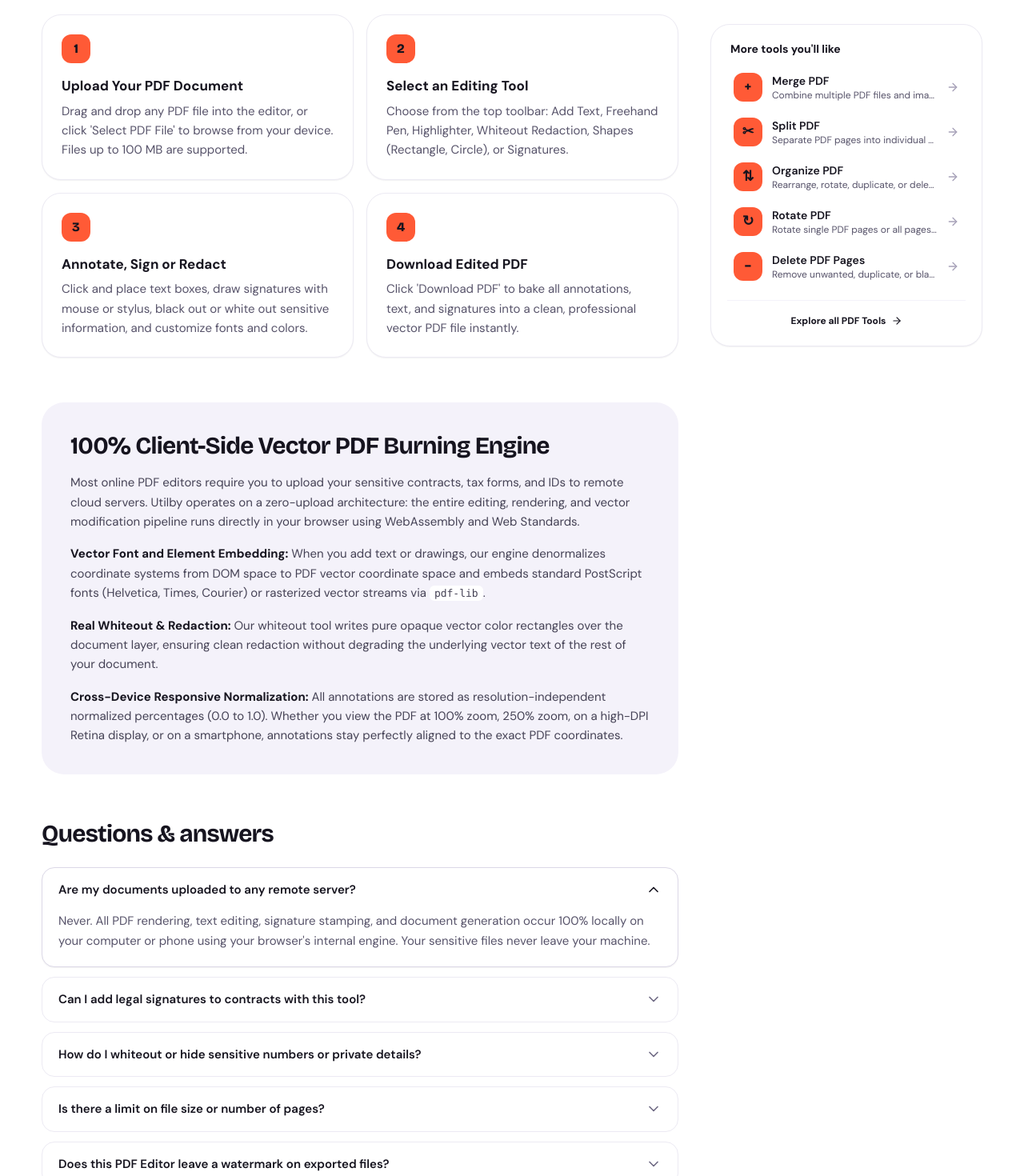
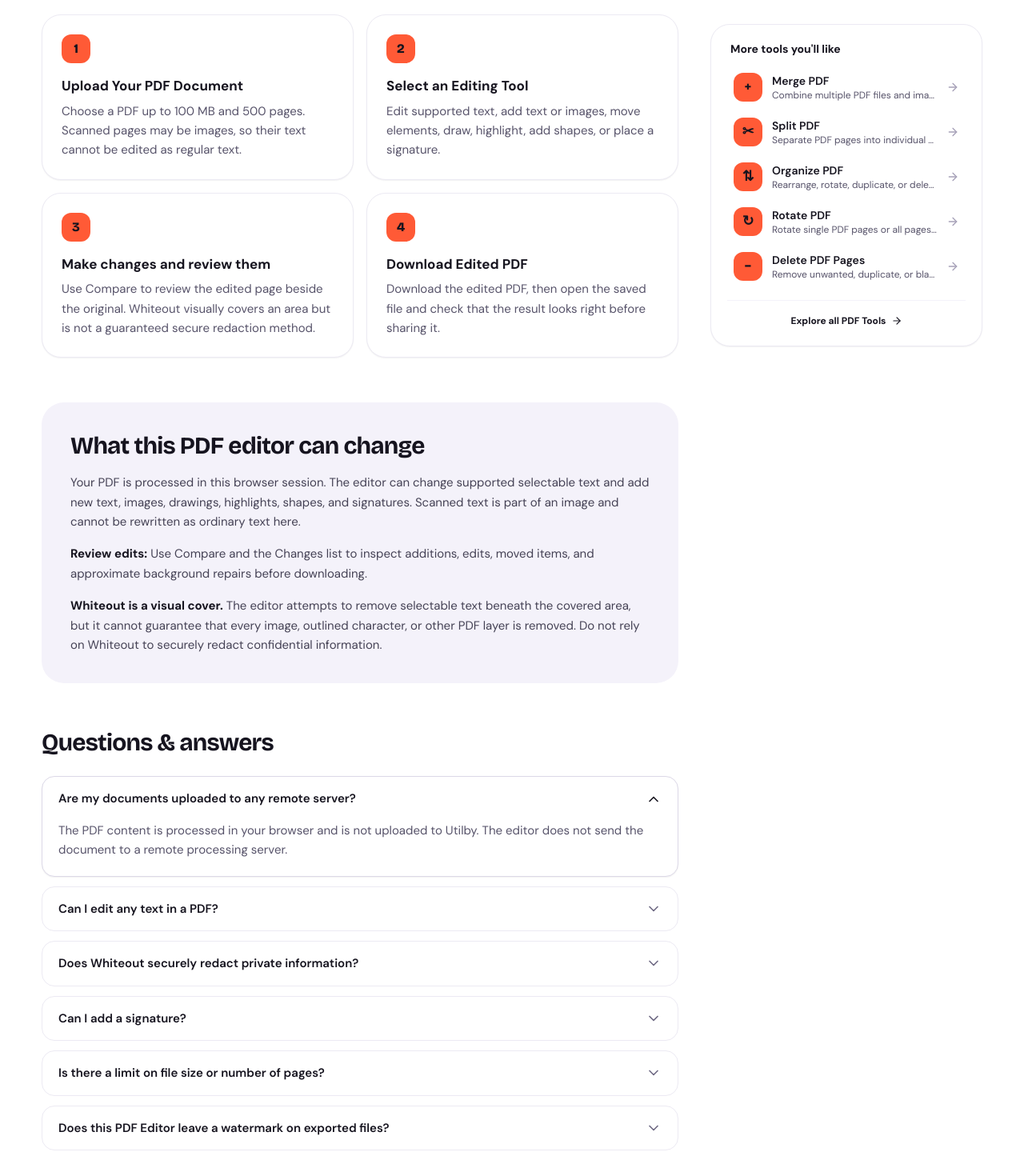
Before and after one commit to utilbyofficial-ui/utilby, a Next.js app: page /tools/pdf-editor in a window 1280 px wide. Shown: the part 760-2230 px from the top of the page at 80% size. Built offline with nearby package versions, Linux system fonts and the light colour scheme; no server answers.

Commit message:
Improve tool guidance and homepage discovery

```diff
--- /dev/null
+++ b/src/app/help/page.tsx
@@ -0,0 +1,155 @@
+import type { Metadata } from "next";
+import Link from "next/link";
+import { ArrowRight, BookOpen, FileImage, FileText, Image as ImageIcon, ShieldCheck } from "lucide-react";
+
+export const metadata: Metadata = {
+  title: "Help & Guides – Choose the Right Utilby Tool",
+  description:
+    "Simple guides to Utilby PDF and image tools, file limits, local processing, and reviewing your results before download.",
+  alternates: { canonical: "/help" },
+};
+
+const guides = [
+  {
+    title: "Edit and review a PDF",
+    description: "Change supported selectable text, add content, sign, draw, or compare your edits with the original page.",
+    href: "/tools/pdf-editor",
+    label: "Open PDF Editor",
+    icon: FileText,
+    tone: "bg-pdf-soft",
+  },
+  {
+    title: "Make a PDF smaller",
+    description: "Choose a compression level, compare the file sizes, and check the downloaded PDF before sharing it.",
+    href: "/tools/pdf-compressor",
+    label: "Open PDF Compressor",
+    icon: BookOpen,
+    tone: "bg-pdf-soft",
+  },
+  {
+    title: "Turn images into a PDF",
+    description: "Put JPG, PNG, or WebP images into a PDF, then review the page order and orientation.",
+    href: "/tools/jpg-to-pdf",
+    label: "Open JPG to PDF",
+    icon: FileImage,
+    tone: "bg-img-soft",
+  },
+  {
+    title: "Compress a batch of photos",
+    description: "Adjust image quality and format, preview the result, then download images individually or as a ZIP.",
+    href: "/tools/image-compressor",
+    label: "Open Image Compressor",
+    icon: ImageIcon,
+    tone: "bg-img-soft",
+  },
+];
+
+const limits = [
+  { tool: "PDF Editor", limit: "Up to 100 MB and 500 pages", href: "/tools/pdf-editor" },
+  { tool: "PDF Compressor", limit: "Up to 100 MB", href: "/tools/pdf-compressor" },
+  { tool: "Image Compressor", limit: "Up to 50 MB per image; 20 files and 100 MB per batch", href: "/tools/image-compressor" },
+];
+
+export default function HelpPage() {
+  return (
+    <div className="pb-16">
+      <section className="bg-sun-soft">
+        <div className="mx-auto max-w-[1240px] px-4 py-12 sm:px-6 sm:py-16 lg:px-8">
+          <nav aria-label="Breadcrumb" className="mb-6 text-sm text-slate-600">
+            <Link href="/" className="hover:text-ink hover:underline">Home</Link>
+            <span className="mx-2" aria-hidden="true">/</span>
+            <span className="font-semibold text-ink">Help &amp; Guides</span>
+          </nav>
+          <p className="inline-flex items-center gap-2 rounded-full bg-white px-3 py-1.5 text-xs font-bold text-ink shadow-soft">
+            <BookOpen className="h-4 w-4 text-amber-600" /> Simple steps, clear limits
+          </p>
+          <h1 className="mt-4 max-w-3xl font-display text-4xl font-extrabold tracking-tight text-ink sm:text-5xl">
+            Help &amp; Guides
+          </h1>
+          <p className="mt-4 max-w-2xl text-base leading-relaxed text-slate-700 sm:text-lg">
+            Find the right tool, understand what it changes, and check file limits before you begin.
+          </p>
+        </div>
+      </section>
+
+      <div className="mx-auto max-w-[1240px] px-4 sm:px-6 lg:px-8">
+        <section aria-labelledby="guides-heading" className="pt-12 sm:pt-16">
+          <div className="flex flex-wrap items-end justify-between gap-4">
+            <div>
+              <h2 id="guides-heading" className="font-display text-3xl font-bold tracking-tight text-ink">Start with a task</h2>
+              <p className="mt-2 text-slate-600">Open the tool and follow the steps on its page.</p>
+            </div>
+            <Link href="/tools" className="inline-flex items-center gap-1.5 text-sm font-semibold text-ink hover:underline">
+              Browse all tools <ArrowRight className="h-4 w-4" />
+            </Link>
+          </div>
+          <div className="mt-6 grid gap-4 sm:grid-cols-2">
+            {guides.map(({ title, description, href, label, icon: Icon, tone }) => (
+              <Link key={href} href={href} className="group rounded-3xl border border-slate-200 bg-white p-5 shadow-soft transition-all hover:-translate-y-0.5 hover:border-slate-300 hover:shadow-lift sm:p-6">
+                <span className={`flex h-12 w-12 items-center justify-center rounded-2xl ${tone}`}>
+                  <Icon className="h-6 w-6 text-ink" />
+                </span>
+                <h3 className="mt-4 font-display text-xl font-bold text-ink">{title}</h3>
+                <p className="mt-2 min-h-12 text-sm leading-relaxed text-slate-600">{description}</p>
+                <span className="mt-4 inline-flex items-center gap-1.5 text-sm font-semibold text-ink">
+                  {label} <ArrowRight className="h-4 w-4 transition-transform group-hover:translate-x-0.5" />
+                </span>
+              </Link>
+            ))}
+          </div>
+        </section>
+
+        <section aria-labelledby="limits-heading" className="mt-14 rounded-[28px] bg-slate-50 p-5 sm:mt-16 sm:p-8">
+          <div className="flex items-start gap-3">
+            <span className="flex h-11 w-11 shrink-0 items-center justify-center rounded-2xl bg-white shadow-soft">
+              <FileText className="h-5 w-5 text-ink" />
+            </span>
+            <div>
+              <h2 id="limits-heading" className="font-display text-2xl font-bold text-ink">File limits at a glance</h2>
+              <p className="mt-1 text-sm leading-relaxed text-slate-600">Limits differ between tools. Your device’s available memory can also affect large or complex files.</p>
+            </div>
+          </div>
+          <div className="mt-5 overflow-hidden rounded-2xl border border-slate-200 bg-white">
+            {limits.map((item, index) => (
+              <div key={item.tool} className={`grid gap-1 px-4 py-4 sm:grid-cols-[1fr_1.5fr_auto] sm:items-center sm:gap-4 sm:px-5 ${index ? "border-t border-slate-100" : ""}`}>
+                <Link href={item.href} className="font-semibold text-ink hover:underline">{item.tool}</Link>
+                <span className="text-sm text-slate-600">{item.limit}</span>
+                <Link href={item.href} aria-label={`Open ${item.tool}`} className="hidden items-center justify-end text-slate-500 hover:text-ink sm:inline-flex">
+                  <ArrowRight className="h-4 w-4" />
+                </Link>
+              </div>
+            ))}
+          </div>
+          <p className="mt-3 text-xs leading-relaxed text-slate-500">Other tools show their supported types and limits in the upload area before you select a file.</p>
+        </section>
+
+        <section aria-labelledby="pdf-editing-heading" className="mt-8 rounded-[28px] border border-amber-200 bg-amber-50 p-5 sm:p-8">
+          <div className="flex items-start gap-3">
+            <span className="flex h-11 w-11 shrink-0 items-center justify-center rounded-2xl bg-white">
+              <ShieldCheck className="h-5 w-5 text-amber-700" />
+            </span>
+            <div>
+              <h2 id="pdf-editing-heading" className="font-display text-xl font-bold text-ink sm:text-2xl">A note about PDF editing and Whiteout</h2>
+              <p className="mt-2 text-sm leading-relaxed text-slate-700">
+                The PDF Editor can change supported selectable text and add or move content. Scanned text is part of an image and may not be editable. Whiteout covers an area and attempts to remove selectable text beneath it, but it cannot guarantee that every image or PDF layer is removed. Do not use it as secure redaction for confidential information.
+              </p>
+              <Link href="/tools/pdf-editor" className="mt-4 inline-flex items-center gap-1.5 text-sm font-bold text-ink hover:underline">
+                Read the PDF Editor details <ArrowRight className="h-4 w-4" />
+              </Link>
+            </div>
+          </div>
+        </section>
+
+        <section className="mt-12 flex flex-col justify-between gap-4 rounded-3xl bg-ink p-6 text-white sm:flex-row sm:items-center sm:p-8">
+          <div>
+            <h2 className="font-display text-2xl font-bold">Still need help?</h2>
+            <p className="mt-1 text-sm text-slate-300">Send a question or tell us what did not work as expected.</p>
+          </div>
+          <Link href="/contact" className="inline-flex w-fit items-center gap-2 rounded-xl bg-white px-4 py-2.5 text-sm font-bold text-ink transition-colors hover:bg-sun">
+            Contact Utilby <ArrowRight className="h-4 w-4" />
+          </Link>
+        </section>
+      </div>
+    </div>
+  );
+}
--- a/src/app/sitemap.ts
+++ b/src/app/sitemap.ts
@@ -33,6 +33,12 @@ export default function sitemap(): MetadataRoute.Sitemap {
       lastModified: now,
       changeFrequency: "monthly",
       priority: 0.6,
+    },
+    {
+      url: `${baseUrl}/help`,
+      lastModified: now,
+      changeFrequency: "monthly",
+      priority: 0.7,
     },
     {
       url: `${baseUrl}/privacy-policy`,
--- a/src/app/tools/pdf-compressor/page.tsx
+++ b/src/app/tools/pdf-compressor/page.tsx
@@ -34,7 +34,7 @@ export default function PdfCompressorPage() {
     {
       step: "1",
       title: "Choose a PDF",
-      description: "Drop a PDF into the workspace or browse your device. Files up to 200 MB are processed locally.",
+      description: "Drop a PDF into the workspace or browse your device. Files up to 100 MB are processed locally.",
     },
     {
       step: "2",
--- a/src/app/tools/pdf-editor/page.tsx
+++ b/src/app/tools/pdf-editor/page.tsx
@@ -3,9 +3,9 @@ import { ToolLayout } from "@/components/shared/ToolLayout";
 import { PdfEditorTool } from "@/modules/pdf-editor/PdfEditorTool";
 
 export const metadata: Metadata = {
-  title: "PDF Editor – Edit PDF Online Free, Add Text & Sign | Utilby",
+  title: "PDF Editor – Edit, Annotate & Sign PDFs Online | Utilby",
   description:
-    "Free online PDF Editor: edit text, draw freehand, add signatures, highlight text, whiteout sensitive details, and insert images or shapes directly in your browser. 100% private, no server upload.",
+    "Edit supported PDF text, add text and images, draw, highlight, sign, and visually cover selected areas. Files are processed in your browser. Up to 100 MB and 500 pages.",
   keywords: [
     "pdf editor",
     "edit pdf online",
@@ -22,8 +22,8 @@ export const metadata: Metadata = {
     canonical: "/tools/pdf-editor",
   },
   openGraph: {
-    title: "PDF Editor – Edit, Sign & Annotate PDF Documents Free | Utilby",
-    description: "Add text, draw, sign, highlight, redact with whiteout, and insert shapes into any PDF directly in your browser. 100% free and client-side private.",
+    title: "PDF Editor – Edit, Sign & Annotate PDFs | Utilby",
+    description: "Edit supported text, add content, sign, draw, highlight, and visually cover areas in your PDF. Process files in your browser.",
     url: "https://utilby.com/tools/pdf-editor",
     type: "website",
     images: [{ url: "https://utilby.com/og/tools/pdf-editor.png", width: 1200, height: 630 }],
@@ -39,41 +39,37 @@ export default function PdfEditorPage() {
     {
       step: "1",
       title: "Upload Your PDF Document",
-      description: "Drag and drop any PDF file into the editor, or click 'Select PDF File' to browse from your device. Files up to 100 MB are supported.",
+      description: "Choose a PDF up to 100 MB and 500 pages. Scanned pages may be images, so their text cannot be edited as regular text.",
     },
     {
       step: "2",
       title: "Select an Editing Tool",
-      description: "Choose from the top toolbar: Add Text, Freehand Pen, Highlighter, Whiteout Redaction, Shapes (Rectangle, Circle), or Signatures.",
+      description: "Edit supported text, add text or images, move elements, draw, highlight, add shapes, or place a signature.",
     },
     {
       step: "3",
-      title: "Annotate, Sign or Redact",
-      description: "Click and place text boxes, draw signatures with mouse or stylus, black out or white out sensitive information, and customize fonts and colors.",
+      title: "Make changes and review them",
+      description: "Use Compare to review the edited page beside the original. Whiteout visually covers an area but is not a guaranteed secure redaction method.",
     },
     {
       step: "4",
       title: "Download Edited PDF",
-      description: "Click 'Download PDF' to bake all annotations, text, and signatures into a clean, professional vector PDF file instantly.",
+      description: "Download the edited PDF, then open the saved file and check that the result looks right before sharing it.",
     },
   ];
 
   const technicalDetails = {
-    title: "100% Client-Side Vector PDF Burning Engine",
+    title: "What this PDF editor can change",
     content: (
       <>
         <p>
-          Most online PDF editors require you to upload your sensitive contracts, tax forms, and IDs to remote cloud servers.
-          Utilby operates on a zero-upload architecture: the entire editing, rendering, and vector modification pipeline runs directly in your browser using WebAssembly and Web Standards.
+          Your PDF is processed in this browser session. The editor can change supported selectable text and add new text, images, drawings, highlights, shapes, and signatures. Scanned text is part of an image and cannot be rewritten as ordinary text here.
         </p>
         <p>
-          <strong>Vector Font and Element Embedding:</strong> When you add text or drawings, our engine denormalizes coordinate systems from DOM space to PDF vector coordinate space and embeds standard PostScript fonts (Helvetica, Times, Courier) or rasterized vector streams via <code>pdf-lib</code>.
+          <strong>Review edits:</strong> Use Compare and the Changes list to inspect additions, edits, moved items, and approximate background repairs before downloading.
         </p>
         <p>
-          <strong>Real Whiteout & Redaction:</strong> Our whiteout tool writes pure opaque vector color rectangles over the document layer, ensuring clean redaction without degrading the underlying vector text of the rest of your document.
-        </p>
-        <p>
-          <strong>Cross-Device Responsive Normalization:</strong> All annotations are stored as resolution-independent normalized percentages (0.0 to 1.0). Whether you view the PDF at 100% zoom, 250% zoom, on a high-DPI Retina display, or on a smartphone, annotations stay perfectly aligned to the exact PDF coordinates.
+          <strong>Whiteout is a visual cover.</strong> The editor attempts to remove selectable text beneath the covered area, but it cannot guarantee that every image, outlined character, or other PDF layer is removed. Do not rely on Whiteout to securely redact confidential information.
         </p>
       </>
     ),
@@ -83,27 +79,32 @@ export default function PdfEditorPage() {
     {
       question: "Are my documents uploaded to any remote server?",
       answer:
-        "Never. All PDF rendering, text editing, signature stamping, and document generation occur 100% locally on your computer or phone using your browser's internal engine. Your sensitive files never leave your machine.",
+        "The PDF content is processed in your browser and is not uploaded to Utilby. The editor does not send the document to a remote processing server.",
     },
     {
-      question: "Can I add legal signatures to contracts with this tool?",
+      question: "Can I edit any text in a PDF?",
       answer:
-        "Yes! You can draw your signature using a mouse, trackpad, or touch screen, or type your name to generate a clean cursive signature stamp. You can drag and position it anywhere on signature lines.",
+        "You can edit supported selectable text. Text in scanned pages is part of an image and cannot be rewritten here. Font, layout, or background details may also differ, so compare the result with the original.",
     },
     {
-      question: "How do I whiteout or hide sensitive numbers or private details?",
+      question: "Does Whiteout securely redact private information?",
       answer:
-        "Select the 'Whiteout' tool from the toolbar and drag a box across the sensitive text, account numbers, or details you want to conceal. The editor renders a clean white opaque block over that area.",
+        "Whiteout covers an area visually and attempts to remove selectable text beneath it. It cannot guarantee removal of every image, outlined character, or PDF layer, so do not use it as a secure redaction method for confidential information.",
+    },
+    {
+      question: "Can I add a signature?",
+      answer:
+        "You can draw or type a signature mark and position it on the page. Whether that mark counts as a legally valid electronic signature depends on the document and the rules that apply to it.",
     },
     {
       question: "Is there a limit on file size or number of pages?",
       answer:
-        "Utilby is completely free with no artificial page limits or daily quotas. You can edit multi-page documents seamlessly.",
+        "This editor supports PDFs up to 100 MB and 500 pages. Large or complex files may also need more memory and processing time on your device.",
     },
     {
       question: "Does this PDF Editor leave a watermark on exported files?",
       answer:
-        "No. Utilby never adds watermarks, stamps, or promotional logos to your edited PDFs. The downloaded file is 100% clean and ready for professional, business, or legal use.",
+        "No. Utilby does not add a watermark to the exported PDF. Open the saved file and review it before sharing it.",
     },
   ];
 
@@ -111,7 +112,7 @@ export default function PdfEditorPage() {
     <ToolLayout
       toolId="pdf-editor"
       title="PDF Editor"
-      subtitle="Edit PDF documents online for free. Add text, draw, sign, highlight, whiteout sensitive data, and insert images with zero server uploads."
+      subtitle="Edit supported PDF text, add text and images, draw, highlight, sign, or visually cover an area. Your PDF is processed in your browser."
       category="PDF Tools"
       categorySlug="pdf"
       howToSteps={howToSteps}
--- a/src/components/layout/Footer.tsx
+++ b/src/components/layout/Footer.tsx
@@ -104,10 +104,11 @@ export function Footer() {
             </div>
 
             <div className="col-span-2 sm:col-span-1">
-              <h2 className="text-xs font-bold uppercase tracking-wider text-slate-200">Company & Legal</h2>
+              <h2 className="text-xs font-bold uppercase tracking-wider text-slate-200">Company & Help</h2>
               <ul className="mt-3.5 space-y-2 text-sm grid grid-cols-2 sm:grid-cols-1 gap-x-4">
                 <li><Link href="/about" className="text-slate-400 transition-colors hover:text-white block py-0.5">About Utilby</Link></li>
                 <li><Link href="/contact" className="text-slate-400 transition-colors hover:text-white block py-0.5">Contact</Link></li>
+                <li><Link href="/help" className="text-slate-400 transition-colors hover:text-white block py-0.5">Help &amp; Guides</Link></li>
                 <li><Link href="/privacy-policy" className="text-slate-400 transition-colors hover:text-white block py-0.5">Privacy Policy</Link></li>
                 <li><Link href="/terms-of-service" className="text-slate-400 transition-colors hover:text-white block py-0.5">Terms</Link></li>
                 <li className="col-span-2 sm:col-span-1"><Link href="/disclaimer" className="text-slate-400 transition-colors hover:text-white block py-0.5">Disclaimer</Link></li>
```
Also changed, not shown: src/app/page.tsx (+17 -17 lines), src/app/tools/image-compressor/page.tsx (+6 -6 lines), src/lib/category-landing.ts (+18 -18 lines), src/modules/pdf-editor/PdfEditorTool.tsx (+11 -2 lines).
